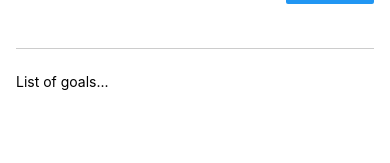
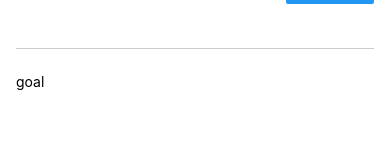
Before and after one commit to marcoguidara/udemy-react-native-the-pratical-guide-2022, a React Native app in the folder 001-module-1/: screen / in a window 390 px wide. Both pictures are taken after typing "Sample" into the empty fields and a click on the button "ADD GOAL". Shown: the part 122-285 px from the top of the page. Built offline with nearby package versions, Linux system fonts and the light colour scheme.

Commit message:
Lesson 22

```diff
--- a/001-module-1/App.js
+++ b/001-module-1/App.js
@@ -3,14 +3,18 @@
 import { useState } from "react";
 
 export default function App() {
-  const [enteredGoalText, setEnteredGoalText] = useState('');
+  const [enteredGoalText, setEnteredGoalText] = useState("");
+  const [courseGoals, setCourseGoals] = useState([]);
 
   function goalInputHandler(enteredText) {
     setEnteredGoalText(enteredText);
   }
 
   function addGoalHandler() {
-    console.log(enteredGoalText);
+    setCourseGoals((currentCourseGoals) => [
+      ...currentCourseGoals,
+      enteredGoalText,
+    ]);
   }
 
   return (
@@ -24,7 +28,7 @@
         <Button title="Add Goal" onPress={addGoalHandler} />
       </View>
       <View style={styles.goalsContainer}>
-        <Text>List of goals...</Text>
+        { courseGoals.map(goal => <Text key={goal}>goal</Text>)}
       </View>
     </View>
   );
```
